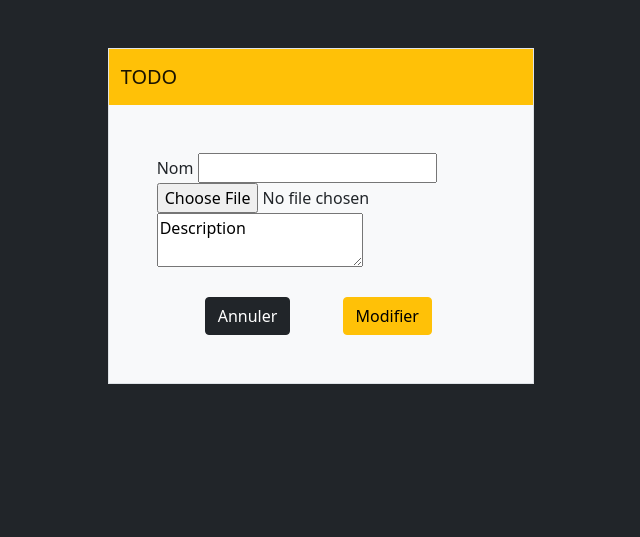
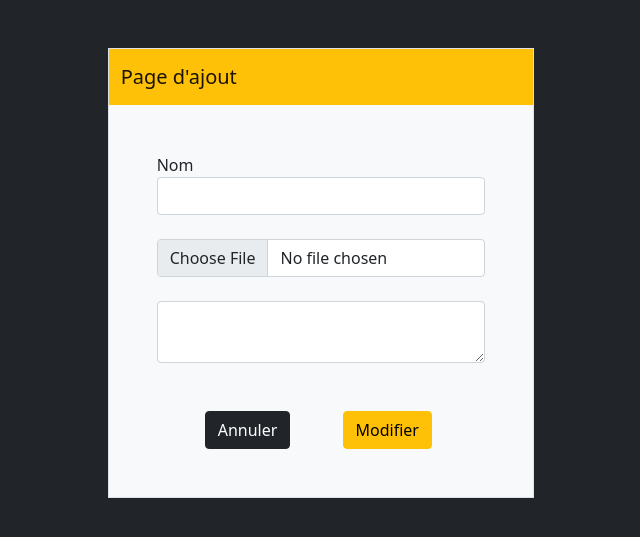
Before and after one commit to keidy001/porjet_numeric_history, a PHP site: page /add.php in a window 1280 px wide. Shown: the top 537 px of the page, without its empty margins (319-959 px from the left). Run offline with PHP 8.4, Linux system fonts and the light colour scheme.

Commit message:
database add

```diff
--- a/add.php
+++ b/add.php
@@ -15,7 +15,7 @@
 	<header>
 			<nav class="navbar navbar-light bg-warning">
 				<div class="container-fluid">
-				   <a class="navbar-brand">TODO</a>
+				   <a class="navbar-brand">Page d'ajout</a>
 				</div>
 			</nav>
 		</header>
@@ -24,9 +24,9 @@
  <div class="insert p-5">
 	<form action="trtAdd.php" method="post" enctype='multipart/form-data'>
 		<label>Nom</label>
-		<input type="text" name="nom"><br>
-		<input type="file" name="image"><br>
-		<textarea name="description">Description</textarea><br>
+		<input type="text" class="form-control"  name="nom"><br>
+		<input type="file" class="form-control"  name="image"><br>
+		<textarea name="description" class="form-control"></textarea><br>
 		<a href="index.php" class="btn btn-dark mx-5 mt-4">Annuler</a>
 		<input type="submit" class=" mt-4 btn btn-warning"  name="ajouter" value="Modifier">
 	</div>
```
